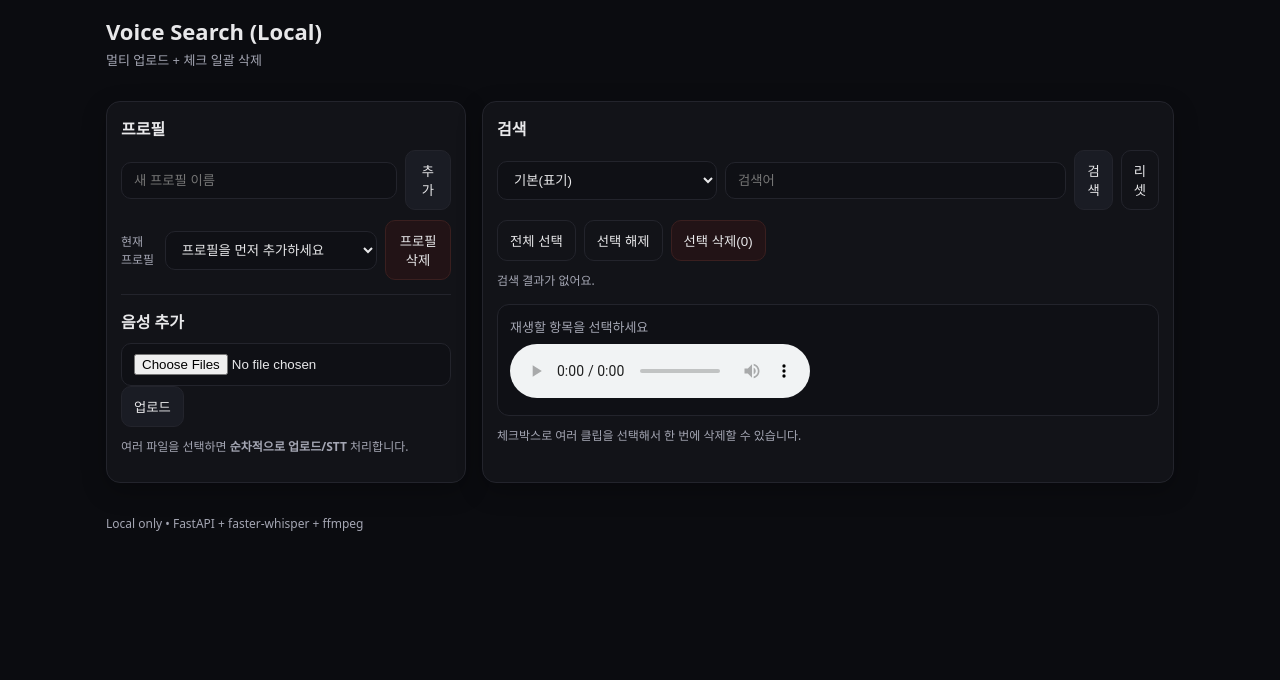
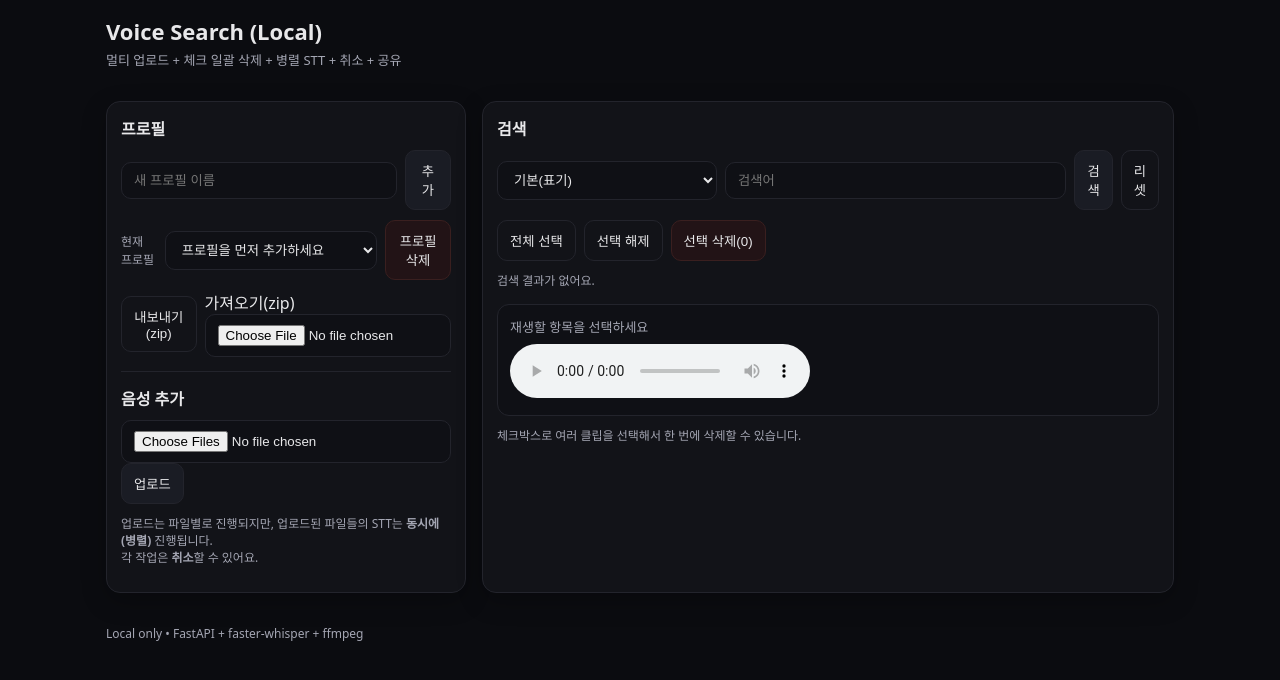
Before and after one commit to Orange0929/Source_extractor, a FastAPI app: page / in a window 1280 px wide. Shown: the top 680 px of the page. Run offline with FastAPI, Linux system fonts and the light colour scheme; data that the repository does not hold is empty.

Commit message:
index.html

```diff
--- a/templates/index.html
+++ b/templates/index.html
@@ -11,7 +11,7 @@
   <header class="wrap header" translate="no">
     <div>
       <h1 class="notranslate">Voice Search (Local)</h1>
-      <p class="sub notranslate">멀티 업로드 + 체크 일괄 삭제</p>
+      <p class="sub notranslate">멀티 업로드 + 체크 일괄 삭제 + 병렬 STT + 취소 + 공유</p>
     </div>
   </header>
 
@@ -31,25 +31,49 @@
         <button id="btnDeleteProfile" class="danger notranslate">프로필 삭제</button>
       </div>
 
+      <!-- ✅ 공유 버튼 -->
+      <div class="row">
+        <button id="btnExportProfile" class="ghost notranslate" type="button">내보내기(zip)</button>
+
+        <label class="filebtn notranslate">
+          가져오기(zip)
+          <input id="importZip" type="file" accept=".zip" />
+        </label>
+      </div>
+
       <hr />
 
       <h2 class="notranslate">음성 추가</h2>
       <form id="uploadForm">
-        <!-- ✅ multiple -->
         <input id="audioFile" class="notranslate" type="file" multiple accept=".wav,.mp3,.m4a,.flac,.ogg,.aac" />
         <button type="submit" class="notranslate">업로드</button>
       </form>
 
-      <div id="jobBox" class="jobbox" style="display:none;">
-        <div class="jobrow">
-          <div id="jobText" class="jobtext notranslate">처리 준비중...</div>
-          <div id="jobPct" class="jobpct notranslate">0%</div>
+      <!-- ✅ 전체 진행(메인) + 전체 취소 -->
+      <div id="masterBox" class="masterBox" style="display:none;">
+        <div class="masterHead">
+          <div class="masterTitle notranslate" translate="no">전체 진행</div>
+          <div class="masterPct notranslate" translate="no" id="masterPct">0%</div>
         </div>
-        <progress id="jobProgress" value="0" max="100" class="jobprogress"></progress>
+
+        <progress id="masterProgress" class="masterProgress" value="0" max="100"></progress>
+
+        <div class="row" style="margin-top:10px;">
+          <button id="btnCancelAll" class="danger notranslate" type="button">전체 취소</button>
+          <button id="btnClearJobs" class="ghost notranslate" type="button">작업 목록 지우기</button>
+        </div>
+
+        <p class="hint notranslate" style="margin:8px 0 0;">
+          전체 취소: 현재 업로드도 중단하고, 이미 올라간 STT 작업들은 모두 취소 요청합니다.
+        </p>
       </div>
 
+      <!-- ✅ 여러 job 진행 표시 -->
+      <div id="jobsArea" class="jobsArea"></div>
+
       <p class="hint notranslate">
-        여러 파일을 선택하면 <b>순차적으로 업로드/STT</b> 처리합니다.
+        업로드는 파일별로 진행되지만, 업로드된 파일들의 STT는 <b>동시에(병렬)</b> 진행됩니다.<br/>
+        각 작업은 <b>취소</b>할 수 있어요.
       </p>
     </section>
 
@@ -68,7 +92,6 @@
         <button id="btnReset" class="ghost notranslate">리셋</button>
       </div>
 
-      <!-- ✅ bulk controls -->
       <div class="row" style="margin-top:8px;">
         <button id="btnSelectAll" class="ghost notranslate" type="button">전체 선택</button>
         <button id="btnSelectNone" class="ghost notranslate" type="button">선택 해제</button>
```
